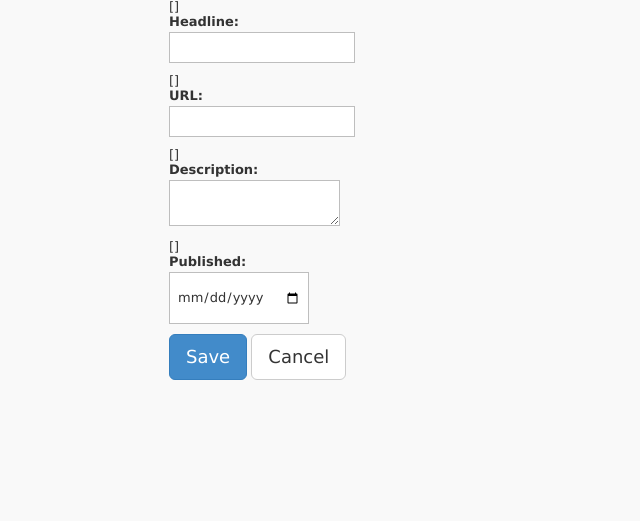
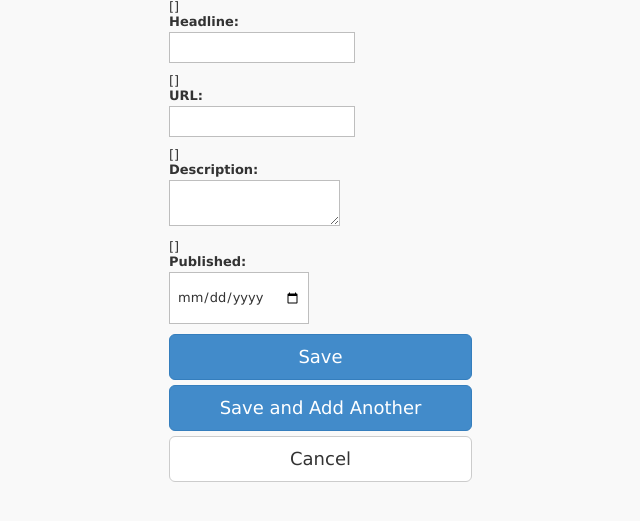
Before and after one commit to dtraleigh/dt_eats, a Django app: template templates/ref_link.html in a window 1280 px wide. Shown: the part 202-723 px from the top of the page, without its empty margins (506-1146 px from the left). Run offline with Django 3.2, Linux system fonts and the light colour scheme; the template is opened without the code that fills it: most values are stand-ins (such as "Sample title", 1, 10 or a date in 2020); form fields are guessed from the names that the template uses; some libraries are stand-ins or nearby versions.

Commit message:
Add save and add another button to ref link create form.

```diff
--- a/eats/views.py
+++ b/eats/views.py
@@ -260,7 +260,10 @@ def ref_link_page(request):
             link_form.save()
             messages.success(request, 'Reference Link, ' + new_headline + ', added.')
 
-            return HttpResponseRedirect('/manage/tips/')
+            if 'save-and-add' in request.POST:
+                return HttpResponseRedirect('/manage/tips/reference_link/')
+            else:
+                return HttpResponseRedirect('/manage/tips/')
 
     else:
         link_form = create_ref_link_form()
--- a/templates/ref_link.html
+++ b/templates/ref_link.html
@@ -40,8 +40,9 @@
             {{ link_form.date_published }}
           </li>
           <li>
-            <button type="submit" class="btn btn-lg btn-primary" name="save-button">Save</button>
-            <button type="submit" class="btn btn-lg btn-default" name="cancel-button">Cancel</button>
+            <button type="submit" class="btn btn-lg btn-primary btn-block" name="save-button">Save</button>
+            <button type="submit" class="btn btn-lg btn-primary btn-block" name="save-and-add">Save and Add Another</button>
+            <button type="submit" class="btn btn-lg btn-default btn-block" name="cancel-button">Cancel</button>
           </li>
         </ul>
       </form>
```
